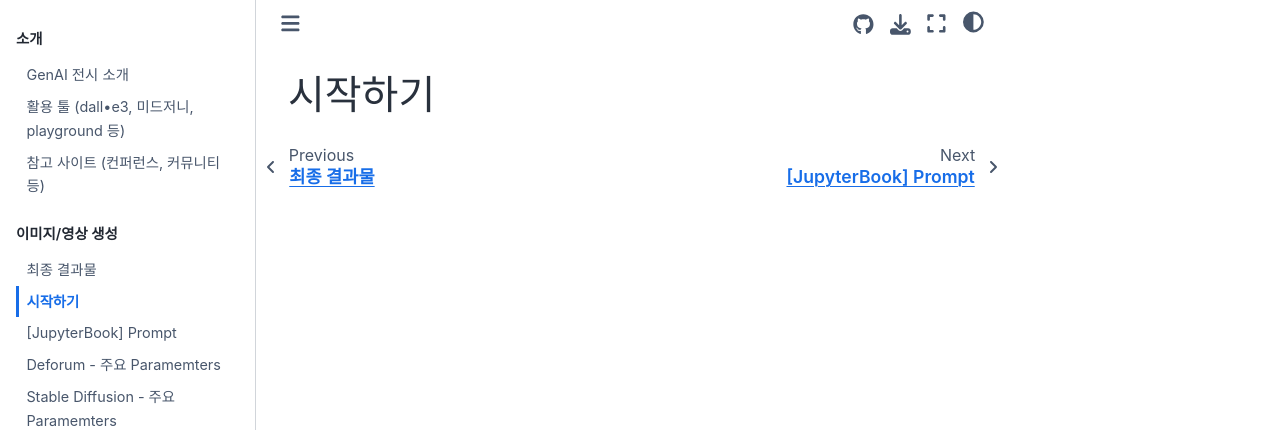
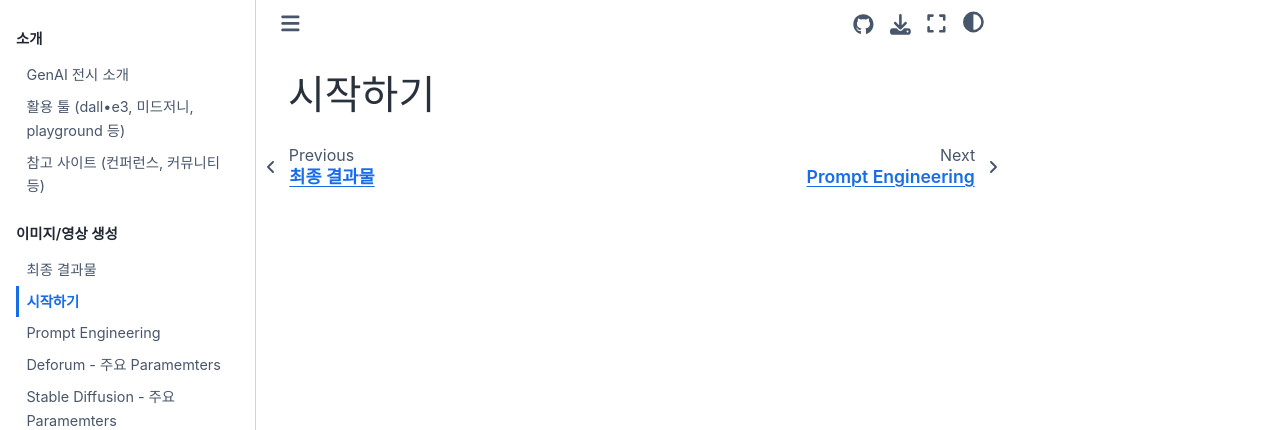
Before and after one commit to DCV1/tutorial, a Jupyter Book: the page built from docs/part2/getting-started.md, in a window 1280 px wide. Shown: the top 430 px of the page. Built offline with Jupyter Book 1.0.4 settings and Sphinx 7.4.7 and the Sphinx Book theme 1.1.4, drawn with Linux system fonts in a browser that asks for light colours.

Commit message:
Rename title

```diff
--- a/docs/part2/prompt-engineering.md
+++ b/docs/part2/prompt-engineering.md
@@ -1,4 +1,4 @@
-# [JupyterBook] Prompt
+# Prompt Engineering
 
 ## Prompt Engineering
 
```
